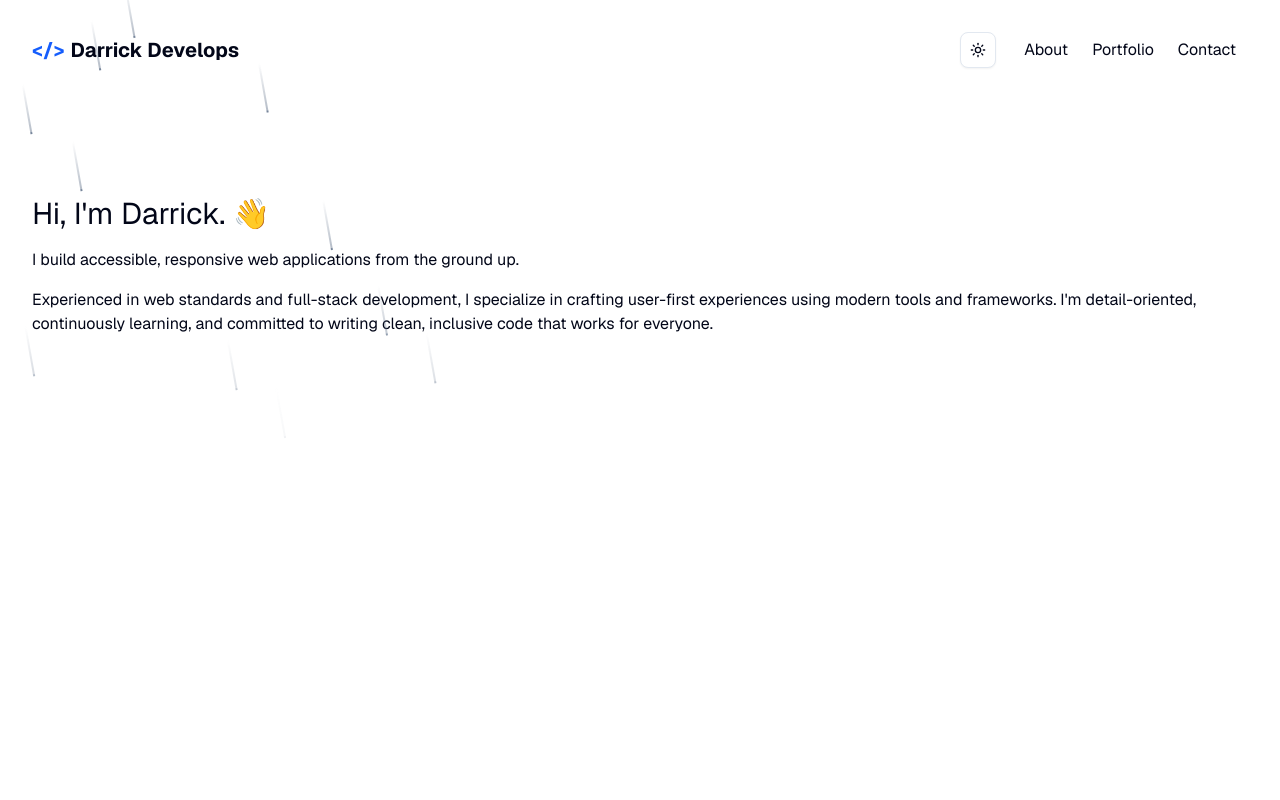
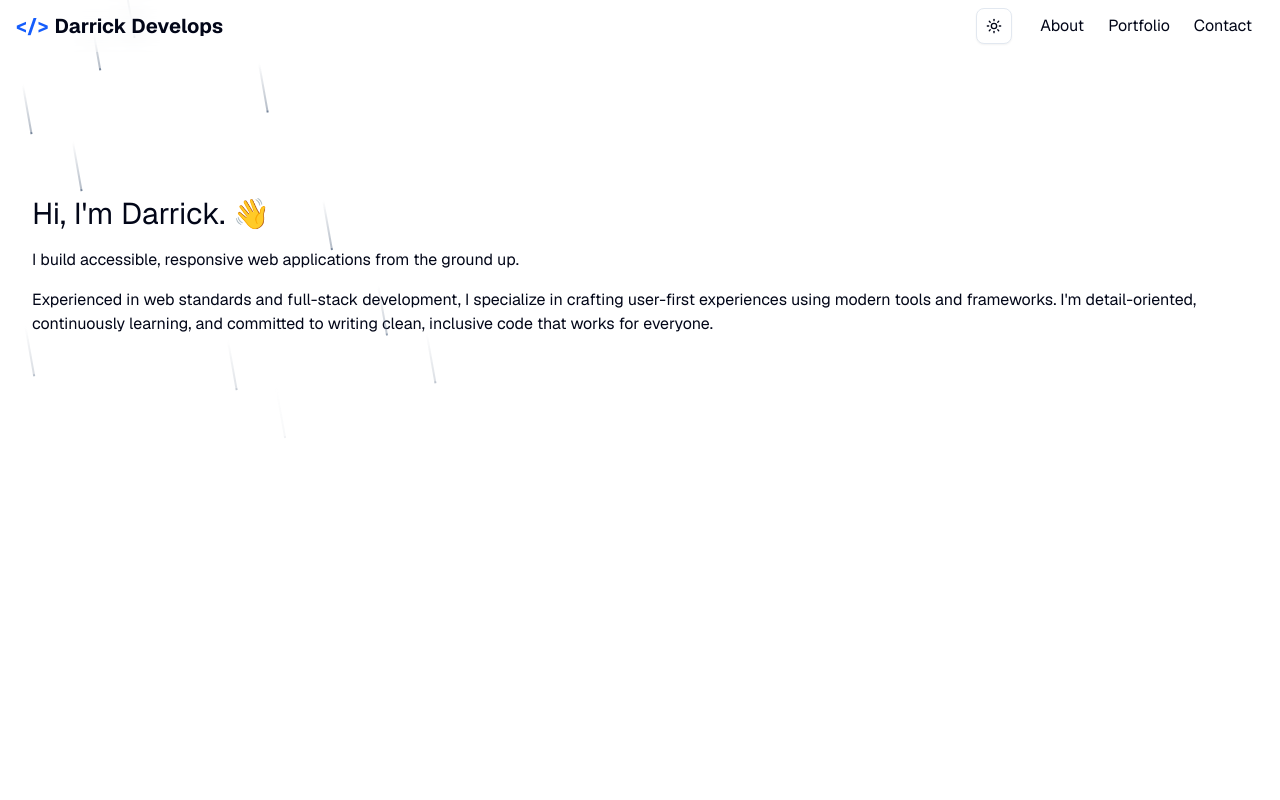
Before and after one commit to DarrickFauvel/darrickdevelops-www-v06, a Next.js app: page / in a window 1280 px wide. Shown: the top 800 px of the page. Built offline with nearby package versions, Linux system fonts and the light colour scheme.

Commit message:
Make page header fixed

```diff
--- a/app/components/header/index.tsx
+++ b/app/components/header/index.tsx
@@ -4,7 +4,7 @@ import { ModeToggle } from "./mode-toggle"
 
 export function Header() {
   return (
-    <header className="row-start-1">
+    <header className="row-start-1 fixed top-0 left-0 z-50 w-full bg-background/2 backdrop-blur-md px-4 py-2">
       <nav
         className="flex justify-between items-center"
         aria-label="Main navigation">
```
